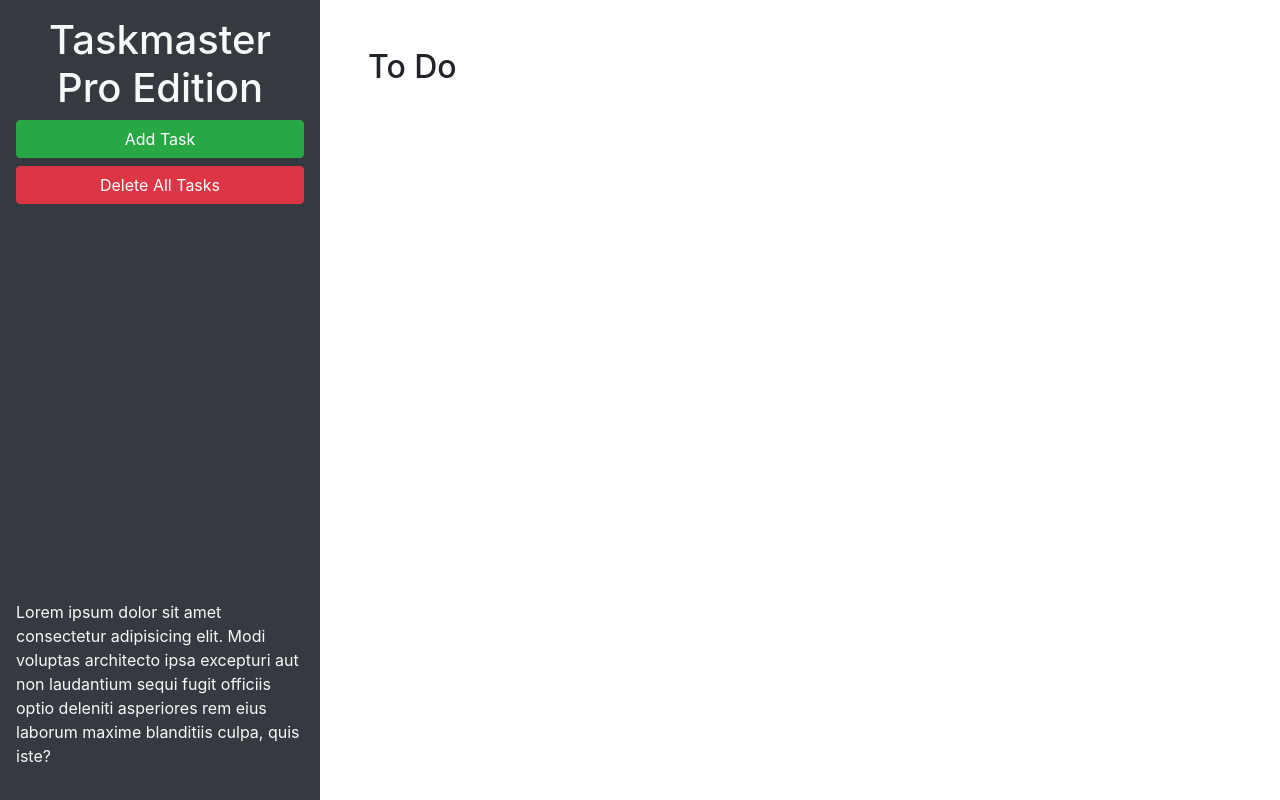
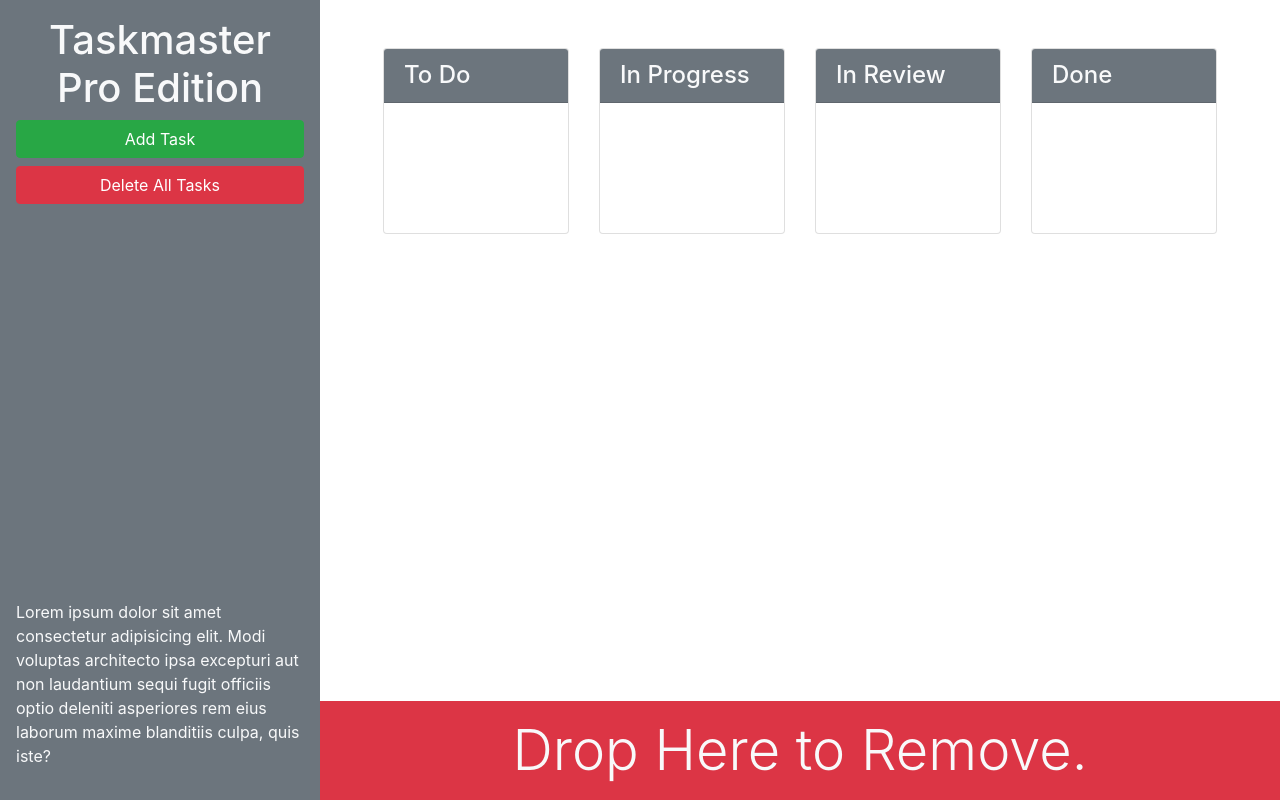
Before and after one commit to tonyslonaker/taskmaster-pro, a plain HTML site: page index.html in a window 1280 px wide. Drawn offline with nearby package versions, Linux system fonts and the light colour scheme.

Commit message:
update code for bootstrap

```diff
--- a/assets/js/script.js
+++ b/assets/js/script.js
@@ -12,7 +12,6 @@ var createTask = function(taskText, taskDate, taskList) {
 
   // append span and p element to parent li
   taskLi.append(taskSpan, taskP);
-
 
   // append to ul list on the page
   $("#list-" + taskList).append(taskLi);
@@ -44,9 +43,6 @@ var loadTasks = function() {
 var saveTasks = function() {
   localStorage.setItem("tasks", JSON.stringify(tasks));
 };
-
-
-
 
 // modal was triggered
 $("#task-form-modal").on("show.bs.modal", function() {
@@ -90,7 +86,9 @@ $(".list-group").on("click", "p", function() {
     .trim();
 
   // replace p element with a new textarea
-  var textInput = $("<textarea>").addClass("form-control").val(text);
+  var textInput = $("<textarea>")
+    .addClass("form-control")
+    .val(text);
   $(this).replaceWith(textInput);
 
   // auto focus new element
@@ -163,7 +161,7 @@ $(".list-group").on("blur", "input[type='text']", function() {
   var taskSpan = $("<span>")
     .addClass("badge badge-primary badge-pill")
     .text(date);
-    $(this).replaceWith(taskSpan);
+  $(this).replaceWith(taskSpan);
 });
 
 // remove all tasks
@@ -173,11 +171,6 @@ $("#remove-tasks").on("click", function() {
     $("#list-" + key).empty();
   }
   saveTasks();
-
-  <div class="m-5 row justify-content-around">
-    <h2>To Do</h2>
-    <ul id="list-toDo" class="list-group"></ul>
-  </div>
 });
 
 // load tasks for the first time
--- a/index.html
+++ b/index.html
@@ -13,20 +13,68 @@
 <body>
 
   <div class="row min-vh-100 no-gutters">
-    <header class="col-12 col-lg-3 bg-dark text-light d-flex flex-column p-4 p-lg-3">
-      <h1 class="text-center">Taskmaster Pro Edition</h1>
-      <button id="create-task" class="btn btn-block btn-success" data-toggle="modal" data-target="#task-form-modal">Add
-        Task</button>
-      <button id="remove-tasks" class="btn btn-block btn-danger">Delete All Tasks</button>
-      <p class="mt-auto">Lorem ipsum dolor sit amet consectetur adipisicing elit. Modi voluptas architecto ipsa
-        excepturi aut non
-        laudantium sequi fugit officiis optio deleniti asperiores rem eius laborum maxime blanditiis culpa, quis iste?
-      </p>
+    <header class="col-12 col-lg-3 bg-secondary text-light sticky-top d-flex flex-column p-4 p-lg-3">
+      <div>
+        <h1 class="text-center"><span class="oi oi-task d-inline d-lg-none"></span>
+          Taskmaster Pro Edition</h1>
+        <div class="ml-md-auto w-100 w-md-auto">
+          <button id="create-task" class="btn btn-block btn-success" data-toggle="modal"
+            data-target="#task-form-modal">Add Task</button>
+          <button id="remove-tasks" class="btn btn-block btn-danger mb-2 mb-md-4"></span>Delete All Tasks</button>
+        </div>
+      </div>
+      <p class="mt-auto d-none d-lg-block">Lorem ipsum dolor sit amet consectetur adipisicing elit. Modi voluptas
+        architecto ipsa
+        excepturi aut non laudantium sequi fugit officiis optio deleniti asperiores rem eius laborum maxime blanditiis
+        culpa, quis iste?</p>
     </header>
-    <main class="col-12 col-lg-9">
-      <div class="m-5">
-        <h2>To Do</h2>
-        <ul id="list-toDo" class="list-group"> </ul>
+    <main class="col-12 col-lg-9 d-flex flex-column">
+      <div class="m-5 row justify-content-around">
+          <!--  -->
+          <div class="col-12 col-md-6 col-xl-3 mb-3">
+            <div class="card">
+              <h4 class="card-header bg-secondary text-light">
+                To Do
+              </h4>
+              <ul id="list-toDo" class="list-group list-group-flush">
+              </ul>
+            </div>
+          </div>
+          <!--  -->
+          <div class="col-12 col-md-6 col-xl-3 mb-3">
+            <div class="card">
+              <h4 class="card-header bg-secondary text-light">
+                In Progress
+              </h4>
+              <ul id="list-inProgress" class="list-group list-group-flush">
+              </ul>
+            </div>
+          </div>
+          <!--  -->
+          <div class="col-12 col-md-6 col-xl-3 mb-3">
+            <div class="card">
+              <h4 class="card-header bg-secondary text-light">
+                In Review
+              </h4>
+              <ul id="list-inReview" class="list-group list-group-flush">
+              </ul>
+            </div>
+          </div>
+          <!--  -->
+          <div class="col-12 col-md-6 col-xl-3 mb-3">
+            <div class="card">
+              <h4 class="card-header bg-secondary text-light">
+                Done
+              </h4>
+              <ul id="list-done" class="list-group list-group-flush">
+              </ul>
+            </div>
+          </div>
+      </div>
+      <div class="mt-auto" id="trash">
+        <div class="w-100 bg-danger p-3 text-center text-light display-4">
+          Drop Here to Remove.
+        </div>
       </div>
     </main>
   </div>
@@ -46,11 +94,11 @@
           <form>
             <div class="form-group">
               <label for="modalTaskDescription">Task description</label>
-              <textarea id="modalTaskDescription" rows="3"></textarea>
+              <textarea class="form-control" id="modalTaskDescription" rows="3"></textarea>
             </div>
             <div class="form-group">
               <label for="modalDueDate">Due date</label>
-              <input type="text" id="modalDueDate" placeholder="mm/dd/yyyy" autocomplete="off" />
+              <input type="text" class="form-control" id="modalDueDate" placeholder="mm/dd/yyyy" autocomplete="off" />
             </div>
           </form>
         </div>
```
